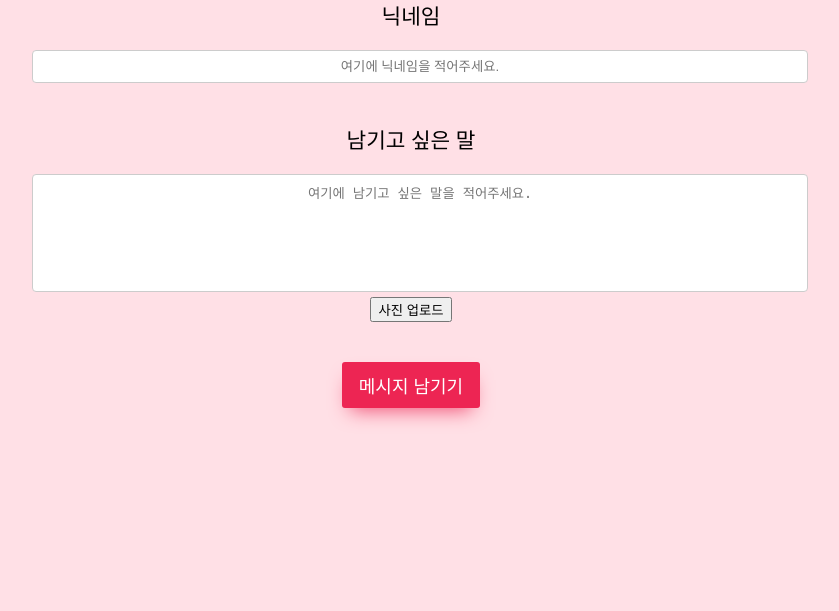
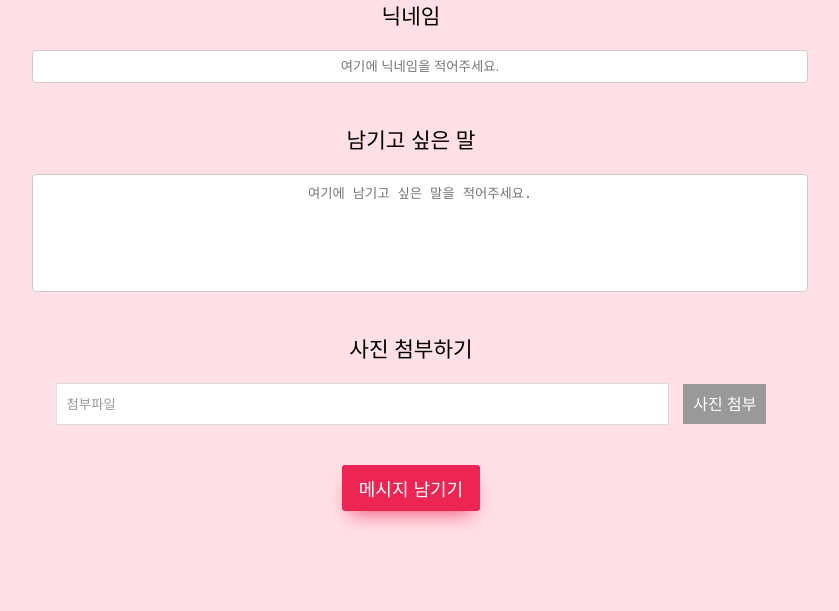
Before and after one commit to y2chan/BirthDayWeb, a Django app: template app/templates/home.html in a window 1280 px wide. Shown: the part 778-1389 px from the top of the page, without its empty margins (229-1068 px from the left). Before the commit the page ends 1202 px from the top, so only its background shows below. Run offline with Django 3.2, Linux system fonts and the light colour scheme; the template is opened without the code that fills it, so the values that code supplies are empty; some web fonts are replaced.

Commit message:
사진 업로드 추가 완료! 설정 적용도 완료!

```diff
--- a/app/forms.py
+++ b/app/forms.py
@@ -8,7 +8,7 @@ class MessageForm(forms.ModelForm):
 
     class Meta:
         model = Message
-        fields = ['nickname', 'message']
+        fields = ['nickname', 'message', 'image']
 
 
 class PhotoForm(forms.ModelForm):
--- a/app/templates/home.html
+++ b/app/templates/home.html
@@ -32,6 +32,37 @@
             border-radius: 4px; /* 테두리 둥글게 */
         }
 
+	.filebox .upload-name {
+    	    display: inline-block;
+    	    height: 40px;
+    	    padding: 0 10px;
+    	    vertical-align: middle;
+    	    border: 1px solid #dddddd;
+    	    width: 78%;
+    	    color: #999999;
+	}
+
+	.filebox label {
+    	    display: inline-block;
+    	    padding: 0px 10px;
+    	    color: #fff;
+    	    vertical-align: middle;
+	    line-height: 40px;
+    	    background-color: #999999;
+    	    cursor: pointer;
+    	    height: 40px;
+    	    margin-left: 10px;
+	}
+
+	.filebox input[type="file"] {
+	    position: absolute;
+    	    width: 0;
+    	    height: 0;
+    	    padding: 0;
+    	    overflow: hidden;
+    	    border: 0;
+        }
+
         /* 텍스트 영역 스타일링 */
         textarea {
             display: block;
@@ -64,6 +95,11 @@
             width: 33%;
             opacity: 0;
             transition: opacity 1s ease;
+        }
+
+	.message_image {
+            flex: 0 0 auto;
+            width: 50%;
         }
 
         .like-content .btn-secondary {
@@ -144,7 +180,11 @@
 <ul style="text-align: center; margin:0; padding:0;">
     {% if messages %}
     {% for message in messages %}
-    <li style="list-style-type : none; margin:0; padding:0; margin-bottom: 20px; margin-top: 20px;">{{ message.create_at }}<br><strong style="font-size: 16pt;">{{ message.nickname }}</strong><br> {{ message.message }}</li>
+    	{% if message.image %}
+    		<li style="list-style-type: none; margin:0; padding:0; margin-bottom: 20px; margin-top: 20px;"><img src="{{ message.image.url }}" class="message_image"><br>{{ message.create_at }}<br><strong style="font-size: 16pt;">{{ message.nickname }}</strong><br> {{ message.message }}</li>
+	{% else %}
+    		<li style="list-style-type: none; margin:0; padding:0; margin-bottom: 20px; margin-top: 20px;"><br>{{ message.create_at }}<br><strong style="font-size: 16pt;">{{ message.nickname }}</strong><br> {{ message.message }}</li>
+	{% endif %}
     <div class="heart-line">
         <span class="heart">💖</span>
         <span class="heart">💖</span>
@@ -176,7 +216,7 @@
 <p style="text-align: center; margin-top: 10px;">수정, 삭제가 불가능하니 예쁜 말만 부탁드립니다😉</p>
 <p style="text-align: center; margin-top: 10px;">혹시라도 잘못 작성하셨으면 @y_2chan으로 연락주세요!</p>
 <div class="form-container">
-    <form method="post" style="text-align: center; width: 60%; margin: 0px auto;" id="messageForm">
+    <form method="post" enctype="multipart/form-data" style="text-align: center; width: 60%; margin: 0px auto;" id="messageForm">
         {% csrf_token %}
         <div class="form-group">
             <label for="{{ message_form.nickname.id_for_label }}" style="font-size: 16pt;">닉네임</label>
@@ -190,8 +230,14 @@
             <textarea name="{{ message_form.message.name }}" id="{{ message_form.message.id_for_label }}" placeholder="여기에 남기고 싶은 말을 적어주세요." style="text-align: center;"></textarea>
             <!-- 메시지 경고 메시지 -->
             <div id="messageWarning" style="color: red; font-size: 10pt; margin-top: 5px;"></div>
-	    {% csrf_token %}
-            <button type="submit" name="upload_photo">사진 업로드</button>
+        </div>
+	<div class="form-group">
+	    <label for="{{ message_form.message.id_for_label }}" style="font-size: 16pt;">사진 첨부하기</label>
+	    <div class="filebox" style="margin-top: 20px;">
+		<input class="upload-name" value="첨부파일" placeholder="첨부파일" readonly>
+		<label for="image">사진 첨부</label>
+            	<input type="file" name="image" id="image" style="text-align: center;">
+	    </div>
         </div>
         <div class="like-content">
             <button class="btn-secondary like-review" type="submit" name="post_message">메시지 남기기</button>
@@ -277,5 +323,22 @@
         return isValid;
     };
 </script>
+<script src="https://ajax.googleapis.com/ajax/libs/jquery/3.5.1/jquery.min.js"></script>
+<script>
+    $(document).ready(function () {
+        const fileTarget = $('.filebox input[type="file"]');
+
+        fileTarget.on('change', function () {
+            // 사용자가 선택한 단일 파일
+            var file = $(this)[0].files[0];
+
+            // 선택한 파일의 이름
+            var fileName = file ? file.name : '';
+
+            // 파일 이름을 .upload-name 입력 필드에 설정
+            $(this).closest('.filebox').find('.upload-name').val(fileName);
+        });
+    });
+</script>
 </body>
 </html>
--- a/app/views.py
+++ b/app/views.py
@@ -13,7 +13,7 @@ def home(request):
                 photo_form.save()
                 return redirect('home')
         elif 'post_message' in request.POST:
-            message_form = MessageForm(request.POST)
+            message_form = MessageForm(request.POST, request.FILES)
             if message_form.is_valid():
                 message_form.save()
                 return redirect('home')
```
Also changed, not shown: media/photos/messages/KakaoTalk_20230413_162036649.jpg (added), media/photos/messages/KakaoTalk_20240330_215654512_01.jpg (added), media/photos/messages/KakaoTalk_20240407_123702356_02.jpg (added).
